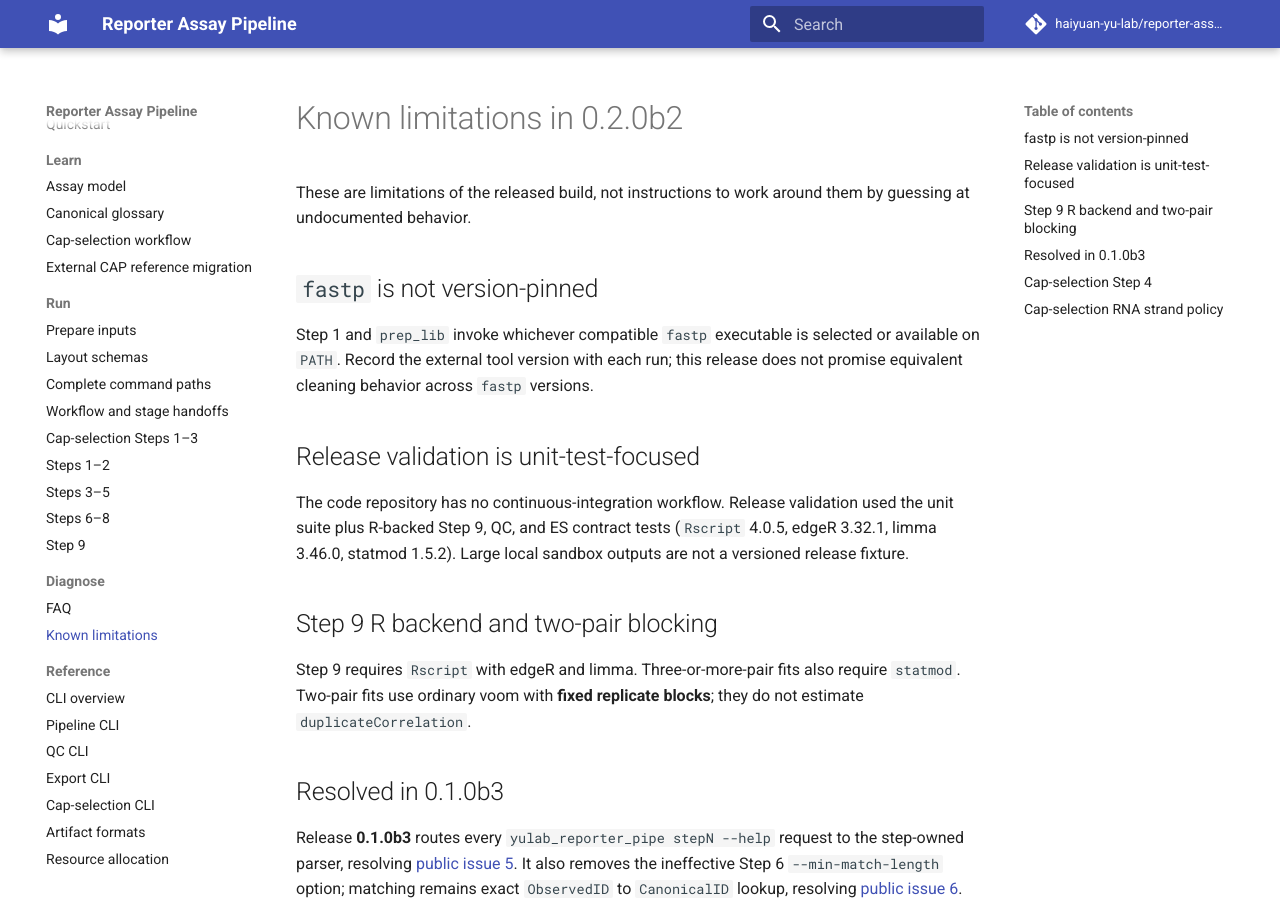
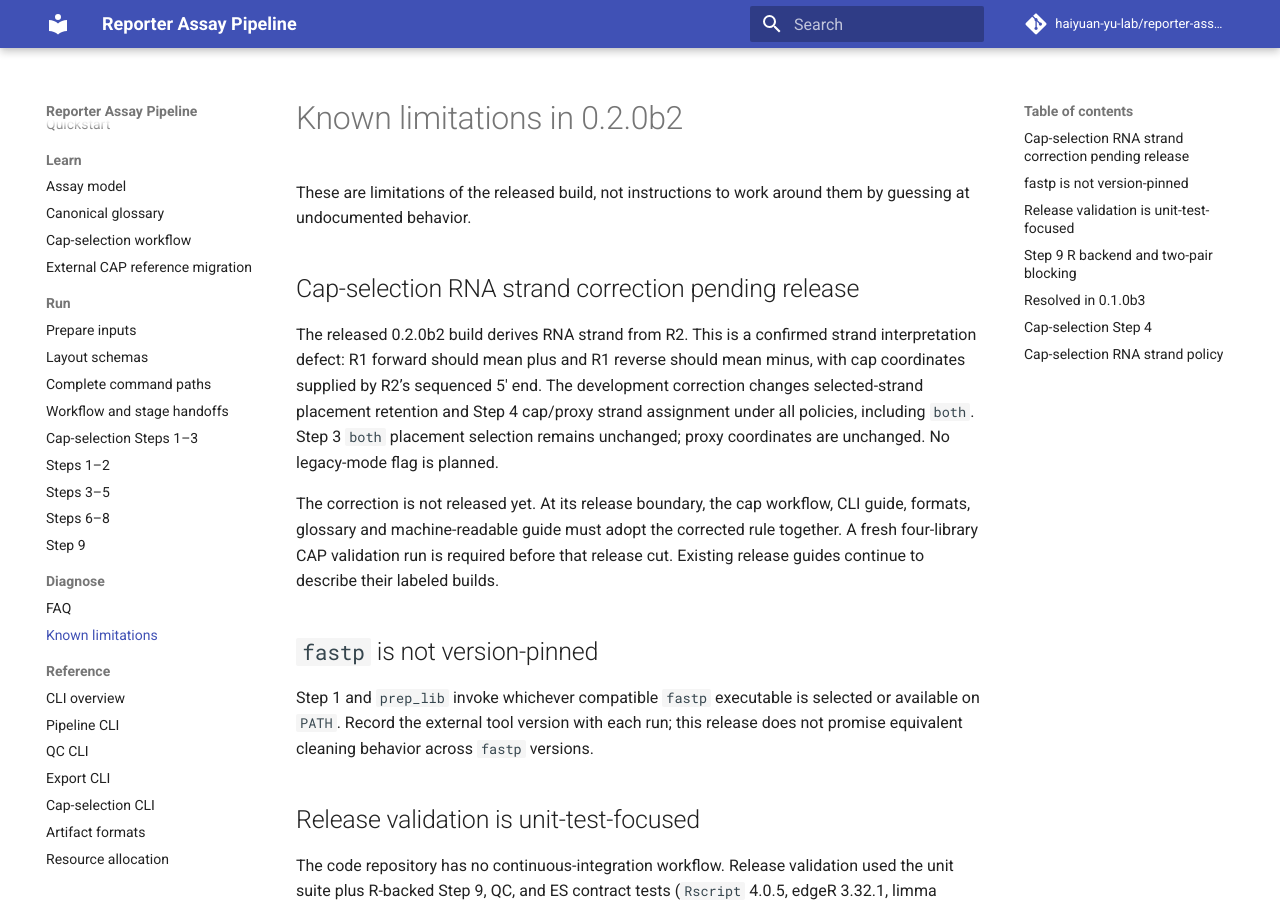
Before and after one commit to haiyuan-yu-lab/reporter-assay-pipeline-doc, an MkDocs documentation site: the page built from docs/known-limitations.md, in a window 1280 px wide and 900 px high. Built offline with MkDocs 1.6.1 and Material for MkDocs 9.7.7, drawn with Linux system fonts in a browser that asks for light colours; comment, search, counter and statistics services are not loaded.

Commit message:
Document pending CAP R1 strand correction in released limitations

```diff
--- a/docs/known-limitations.md
+++ b/docs/known-limitations.md
@@ -2,6 +2,21 @@
 
 These are limitations of the released build, not instructions to work around
 them by guessing at undocumented behavior.
+
+## Cap-selection RNA strand correction pending release
+
+The released 0.2.0b2 build derives RNA strand from R2. This is a confirmed
+strand interpretation defect: R1 forward should mean plus and R1 reverse
+should mean minus, with cap coordinates supplied by R2’s sequenced 5′ end.
+The development correction changes selected-strand placement retention and
+Step 4 cap/proxy strand assignment under all policies, including `both`.
+Step 3 `both` placement selection remains unchanged; proxy coordinates are
+unchanged. No legacy-mode flag is planned.
+
+The correction is not released yet. At its release boundary, the cap workflow,
+CLI guide, formats, glossary and machine-readable guide must adopt the corrected
+rule together. A fresh four-library CAP validation run is required before that
+release cut. Existing release guides continue to describe their labeled builds.
 
 ## `fastp` is not version-pinned
 
```
